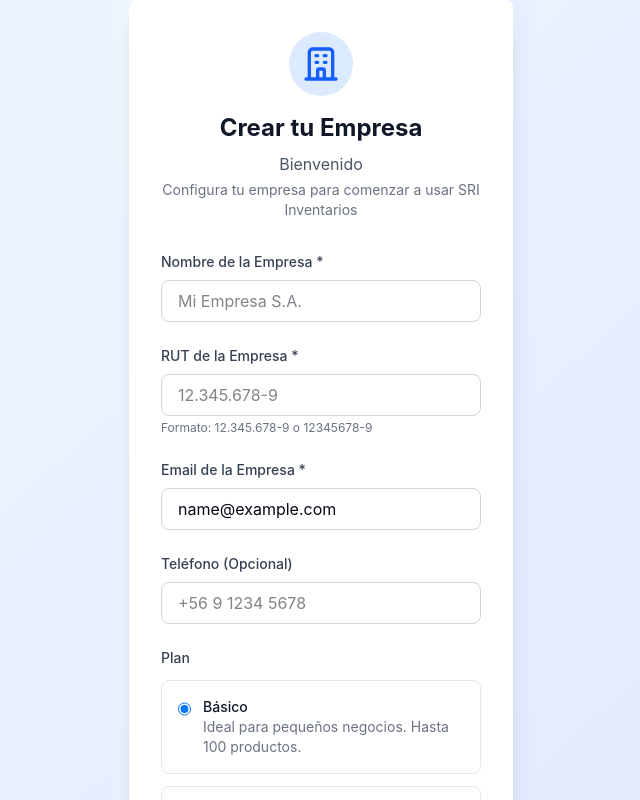
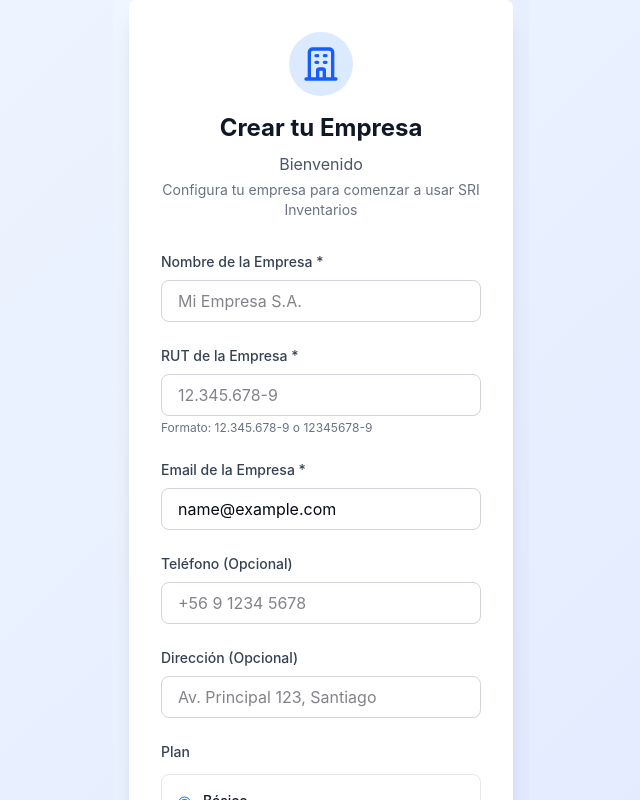
Before and after one commit to DanielIturra1610/sri-frontend, a Next.js app: page /onboarding/create-tenant in a window 1280 px wide. Shown: the top 800 px of the page, without its empty margins (319-959 px from the left). Built offline with nearby package versions, Linux system fonts and the light colour scheme; no server answers; sample sign-in values are in the browser's storage.

Commit message:
feat: add address field to tenant creation form

```diff
--- a/app/(auth)/onboarding/create-tenant/page.tsx
+++ b/app/(auth)/onboarding/create-tenant/page.tsx
@@ -224,6 +224,28 @@ export default function CreateTenantPage() {
           )}
         </div>
 
+        {/* Address (Optional) */}
+        <div>
+          <label
+            htmlFor="address"
+            className="block text-sm font-medium text-gray-700 dark:text-gray-300 mb-2"
+          >
+            Dirección (Opcional)
+          </label>
+          <input
+            {...register('address')}
+            id="address"
+            type="text"
+            className="w-full px-4 py-2 border border-gray-300 dark:border-gray-600 rounded-lg focus:ring-2 focus:ring-blue-500 focus:border-transparent dark:bg-gray-700 dark:text-white transition-colors"
+            placeholder="Av. Principal 123, Santiago"
+          />
+          {errors.address && (
+            <p className="mt-1 text-sm text-red-600 dark:text-red-400">
+              {errors.address.message}
+            </p>
+          )}
+        </div>
+
         {/* Plan Selection */}
         <div>
           <label className="block text-sm font-medium text-gray-700 dark:text-gray-300 mb-3">
--- a/lib/validations/auth.ts
+++ b/lib/validations/auth.ts
@@ -56,6 +56,9 @@ export const createTenantSchema = z.object({
   phone: z
     .string()
     .optional(),
+  address: z
+    .string()
+    .optional(),
   plan: z.enum(['basic', 'professional', 'enterprise']).optional(),
 });
 
--- a/types/index.ts
+++ b/types/index.ts
@@ -55,6 +55,7 @@ export interface Tenant {
   rut_empresa: string;
   email: string;
   phone?: string;
+  address?: string;
   plan: TenantPlan;
   status: TenantStatus;
   created_at: string;
@@ -68,6 +69,7 @@ export interface CreateTenantData {
   rut_empresa: string;
   email: string;
   phone?: string;
+  address?: string;
   plan?: TenantPlan;
 }
 
```
